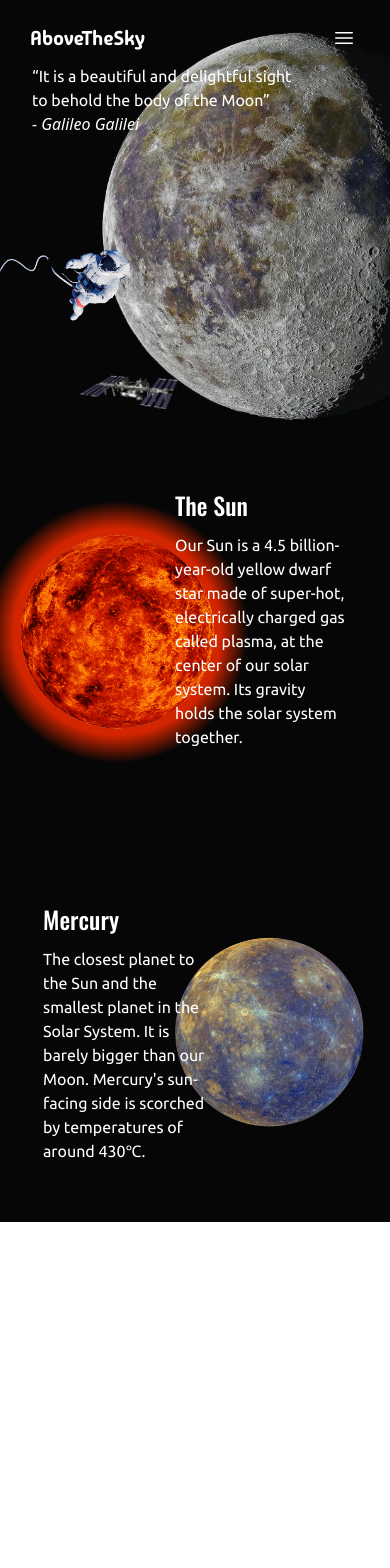
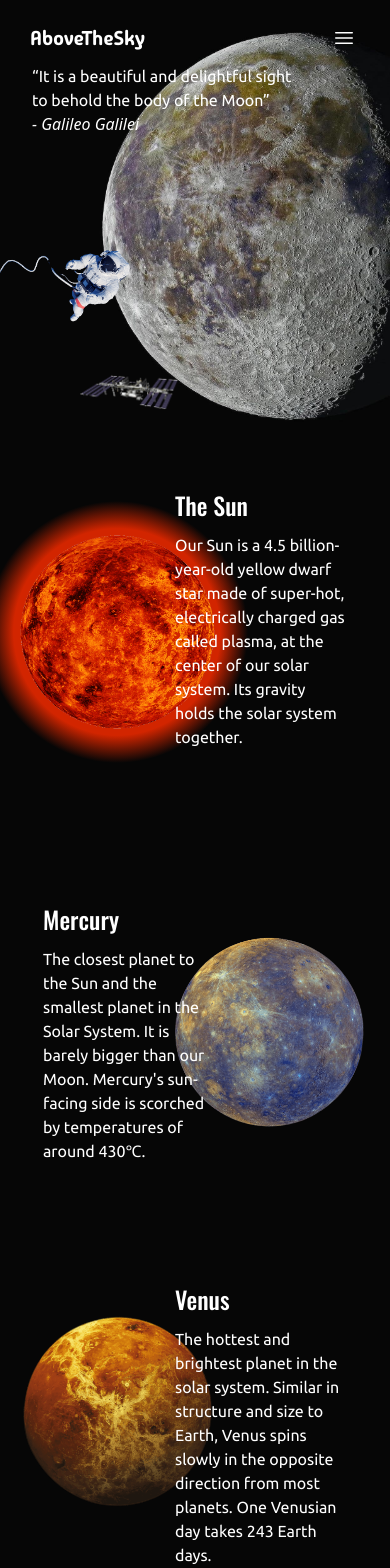
Before and after one commit to DenysKors/AboveTheSky_PetProject, a React (Vite) app: page / in a window 390 px wide. Shown: the top 1568 px of the page. Before the commit the page ends 1222 px from the top, so only its background shows below. Built offline with nearby package versions, Linux system fonts and the light colour scheme.

Commit message:
Venus section markup&styles

```diff
--- a/src/components/MercurySection.jsx
+++ b/src/components/MercurySection.jsx
@@ -13,7 +13,7 @@ function MercurySection() {
       </div>
       <div className="absolute z-10 left-[10%] top-[15%] p-1 max-w-[180px] md:max-w-[225px] lg:max-w-[320px] xl:max-w-[380px]">
         <h2 className="section-title">Mercury</h2>
-        <ArrowRightIcon className="text-white hidden md:block md:w-5 md:h-5 lg:w-7 lg:h-7 animate-pulse" />
+        <ArrowRightIcon className="text-yellow-500 hidden md:block md:w-5 md:h-5 lg:w-7 lg:h-7 animate-pulse" />
         <p className="section-text">
           The closest planet to the Sun and the smallest planet in the Solar
           System. It is barely bigger than our Moon. Mercury's sun-facing side
--- a/src/components/SunSection.jsx
+++ b/src/components/SunSection.jsx
@@ -15,7 +15,7 @@ function SunSection() {
       </div>
       <div className="absolute z-10 right-[10%] top-[15%] p-1 max-w-[180px] md:max-w-[225px] lg:max-w-[320px] xl:max-w-[380px]">
         <h2 className="section-title">The Sun</h2>
-        <ArrowLeftIcon className="text-white hidden md:block md:w-5 md:h-5 lg:w-7 lg:h-7 animate-pulse" />
+        <ArrowLeftIcon className="text-yellow-500 hidden md:block md:w-5 md:h-5 lg:w-7 lg:h-7 animate-pulse" />
         <p className="section-text">
           Our Sun is a 4.5 billion-year-old yellow dwarf star made of super-hot,
           electrically charged gas called plasma, at the center of our solar
--- /dev/null
+++ b/src/components/VenusSection.jsx
@@ -0,0 +1,27 @@
+import { ArrowLeftIcon } from "@heroicons/react/24/outline";
+
+import Venus from "../assets/images/venus.png";
+
+function VenusSection() {
+  return (
+    <section
+      id="venus"
+      className="relative w-full h-[380px] md:h-[620px] lg:h-[840px] bg-herobg"
+    >
+      <div className="absolute z-0 top-[50%] left-[5%] translate-y-[-50%] w-[calc(100vw-50%)]">
+        <img src={Venus} alt="venus" />
+      </div>
+      <div className="absolute z-10 right-[10%] top-[15%] p-1 max-w-[180px] md:max-w-[225px] lg:max-w-[320px] xl:max-w-[380px]">
+        <h2 className="section-title">Venus</h2>
+        <ArrowLeftIcon className="text-yellow-500 hidden md:block md:w-5 md:h-5 lg:w-7 lg:h-7 animate-pulse" />
+        <p className="section-text">
+          The hottest and brightest planet in the solar system. Similar in
+          structure and size to Earth, Venus spins slowly in the opposite
+          direction from most planets. One Venusian day takes 243 Earth days.
+        </p>
+      </div>
+    </section>
+  );
+}
+
+export default VenusSection;
--- a/src/components/Wrapper.jsx
+++ b/src/components/Wrapper.jsx
@@ -3,7 +3,7 @@ import HeroSection from "./HeroSection";
 
 function Wrapper() {
   return (
-    <div className="pt-8 md:pt-10 lg:pt-[50px] bg-herobg">
+    <div className="pt-8 md:py-10 lg:py-[50px] bg-herobg">
       <Header />
       <HeroSection />
     </div>
--- a/src/pages/LandingPage.jsx
+++ b/src/pages/LandingPage.jsx
@@ -1,6 +1,7 @@
 import Wrapper from "../components/Wrapper";
 import SunSection from "../components/SunSection";
 import MercurySection from "../components/MercurySection";
+import VenusSection from "../components/VenusSection";
 
 function LandingPage() {
   return (
@@ -8,6 +9,7 @@ function LandingPage() {
       <Wrapper />
       <SunSection />
       <MercurySection />
+      <VenusSection />
     </>
   );
 }
```
Also changed, not shown: src/assets/images/venus.png (added).
